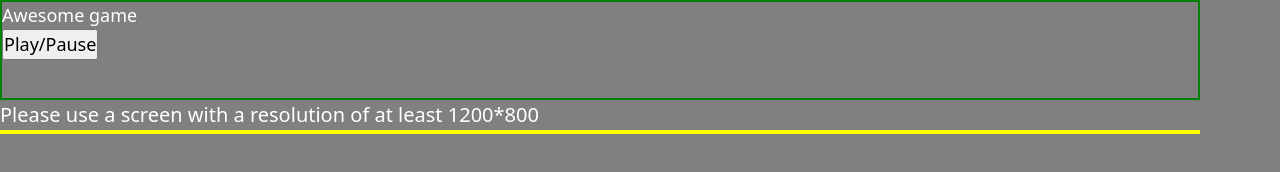
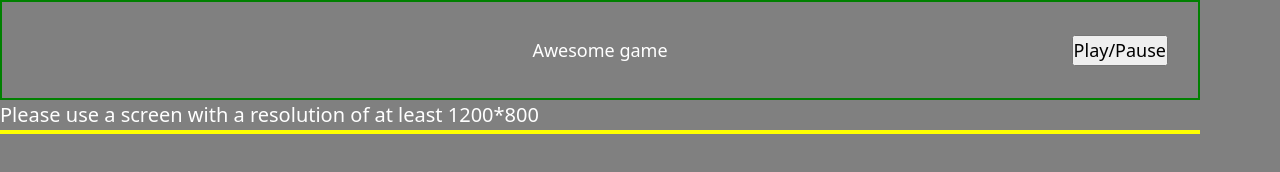
Before and after one commit to pomerama/bootcamp_project1, a website with bundled scripts: page index.html in a window 1280 px wide. Built offline with nearby package versions, Linux system fonts and the light colour scheme; files whose address does not match are found by name.

Commit message:
basic version of header

```diff
--- a/src/css/style.css
+++ b/src/css/style.css
@@ -71,6 +71,16 @@ body {
     width: 1200px;
     height: 100px;
     border: 2px solid green;
+    display: flex;
+    position: relative;
+    justify-content: center;
+    align-items: center;
+}
+
+.header .background-music-container {
+    position: absolute;
+    right: 0;
+    margin-right: 30px;
 }
 
 .main {
```
Also changed, not shown: index.html (line endings or trailing spaces).
